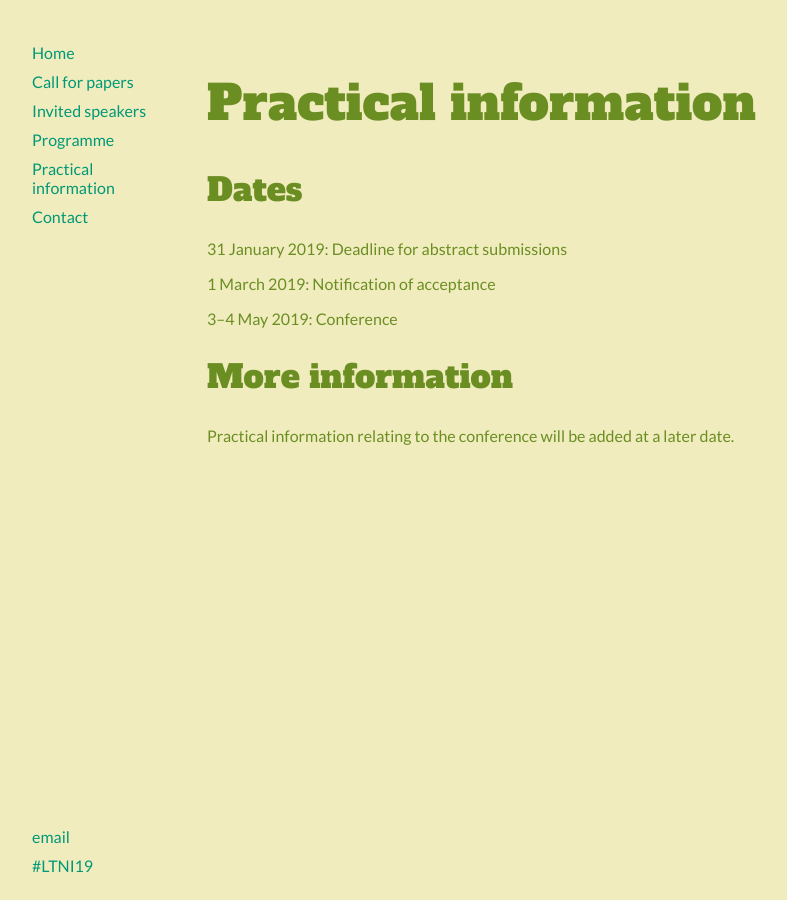
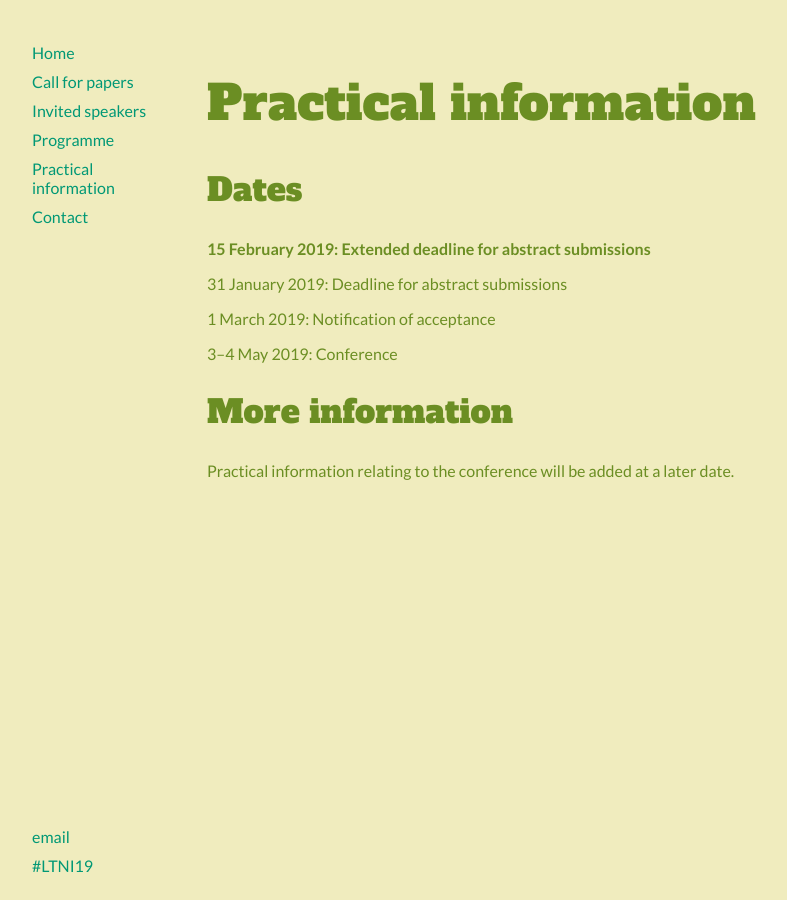
Before and after one commit to merryndd/ltni19, a Jekyll site: the page built from prac/index.html, in a window 1280 px wide. Shown: the whole page, without its empty margins (11-798 px from the left). Built offline with Jekyll 4.4.1, drawn with Linux system fonts in a browser that asks for light colours.

Commit message:
add deadline extension

```diff
--- a/prac/index.html
+++ b/prac/index.html
@@ -4,6 +4,7 @@ layout: default
 <h1>Practical information</h1>
 
 <h2>Dates</h2>
+<p><b>15 February 2019: Extended deadline for abstract submissions</b></p>
 <p>31 January 2019: Deadline for abstract submissions</p>
 <p>1 March 2019: Notification of acceptance</p>
 <p>3–4 May 2019: Conference</p>
```
